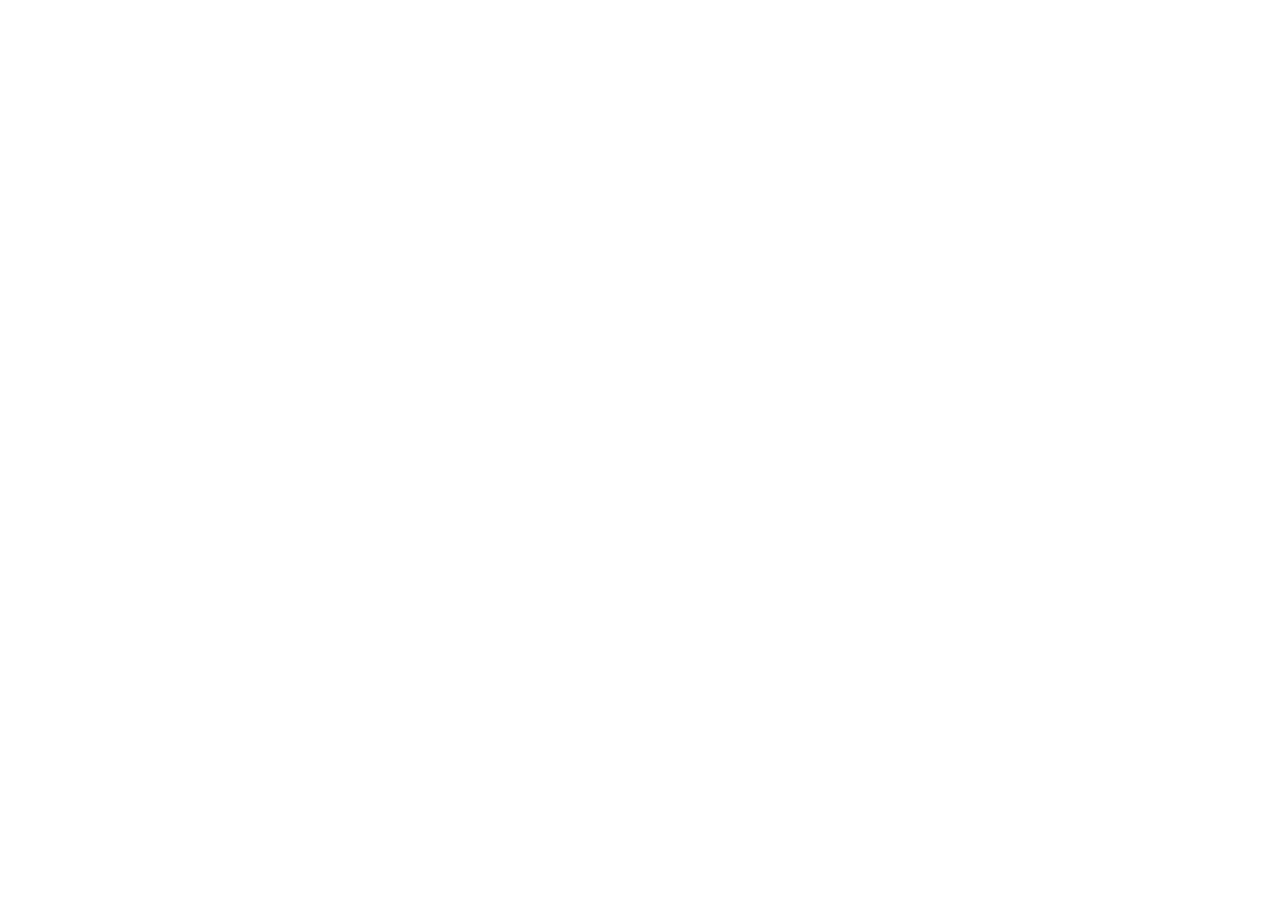
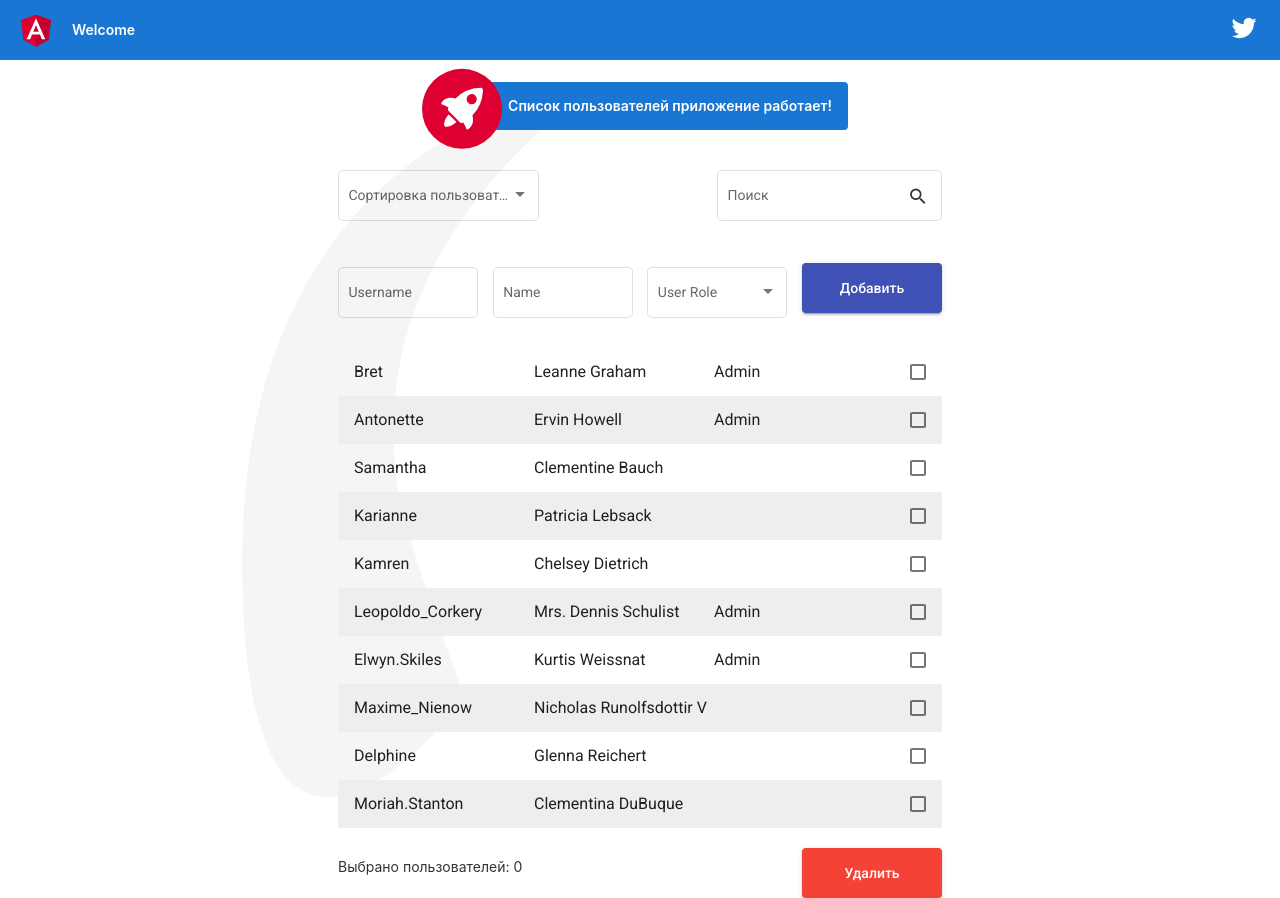
Before and after one commit to ArtemVeremienko/Users-List-angular-, an Angular app: page / in a window 1280 px wide. Before the commit the page ends 800 px from the top, so only its background shows below. Built offline with nearby package versions, Linux system fonts and the light colour scheme.

Commit message:
Fix delete bug

```diff
--- a/src/app/users-list/users-list.component.html
+++ b/src/app/users-list/users-list.component.html
@@ -39,7 +39,7 @@
 </div>
 
 
-<div *ngIf="usersList.lenth > 0; else #empty">
+<div *ngIf="usersList.length > 0; else empty">
   <mat-selection-list #users (selectionChange)="selectItem(users.selectedOptions.selected)">
     <mat-list-option
       [value]="user"
--- a/src/app/users.service.ts
+++ b/src/app/users.service.ts
@@ -27,8 +27,9 @@
 
   deleteUsers(users: User[]) {
     users.forEach(user => {
-      this.usersList.filter(item => item.id !== user.id)
-    })
+      this.usersList = this.usersList.filter(item =>  item.id !== user.id);
+    });
+
   }
 
   usersList: User[] = [
```
Lines whose indentation alone changed are shown as unchanged.
